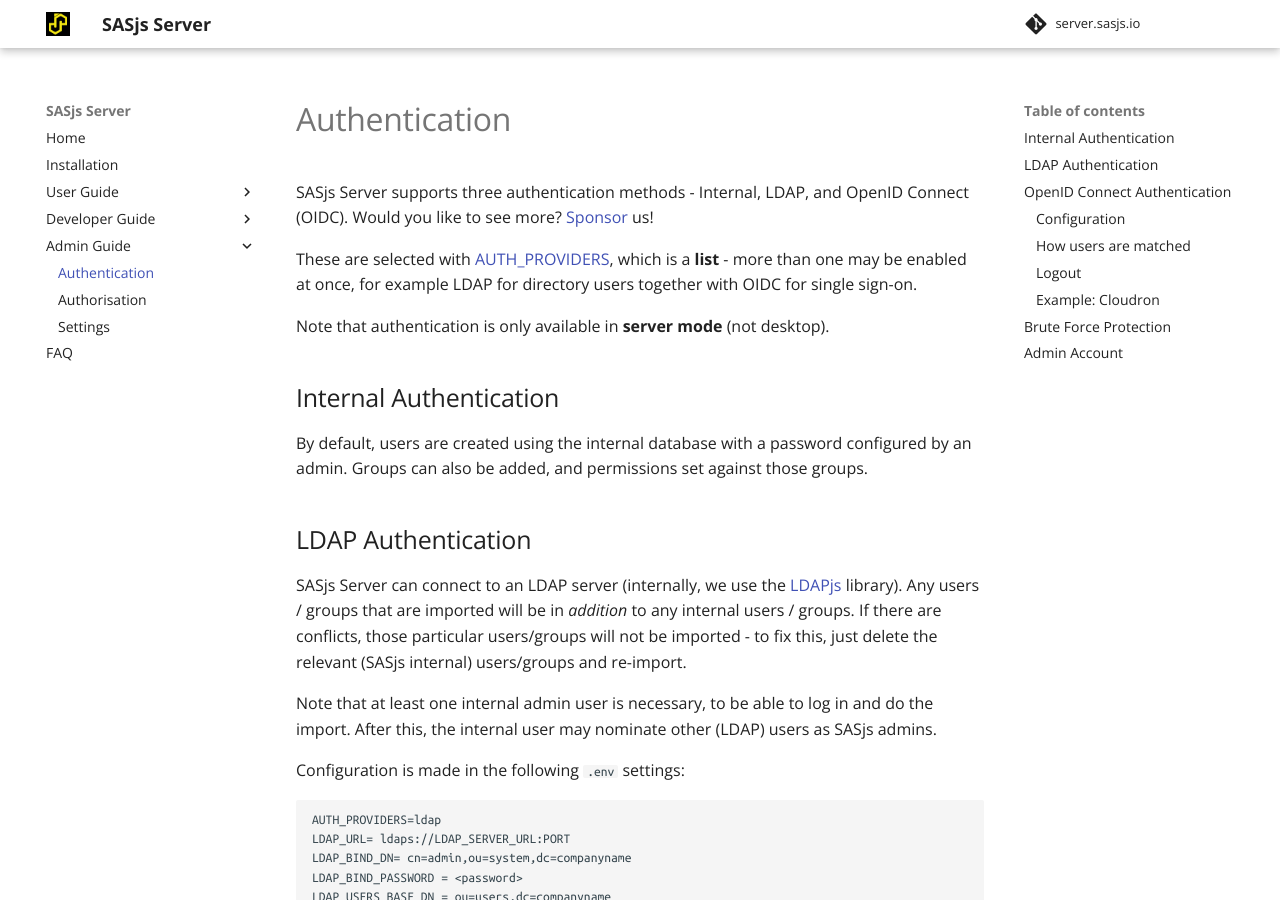
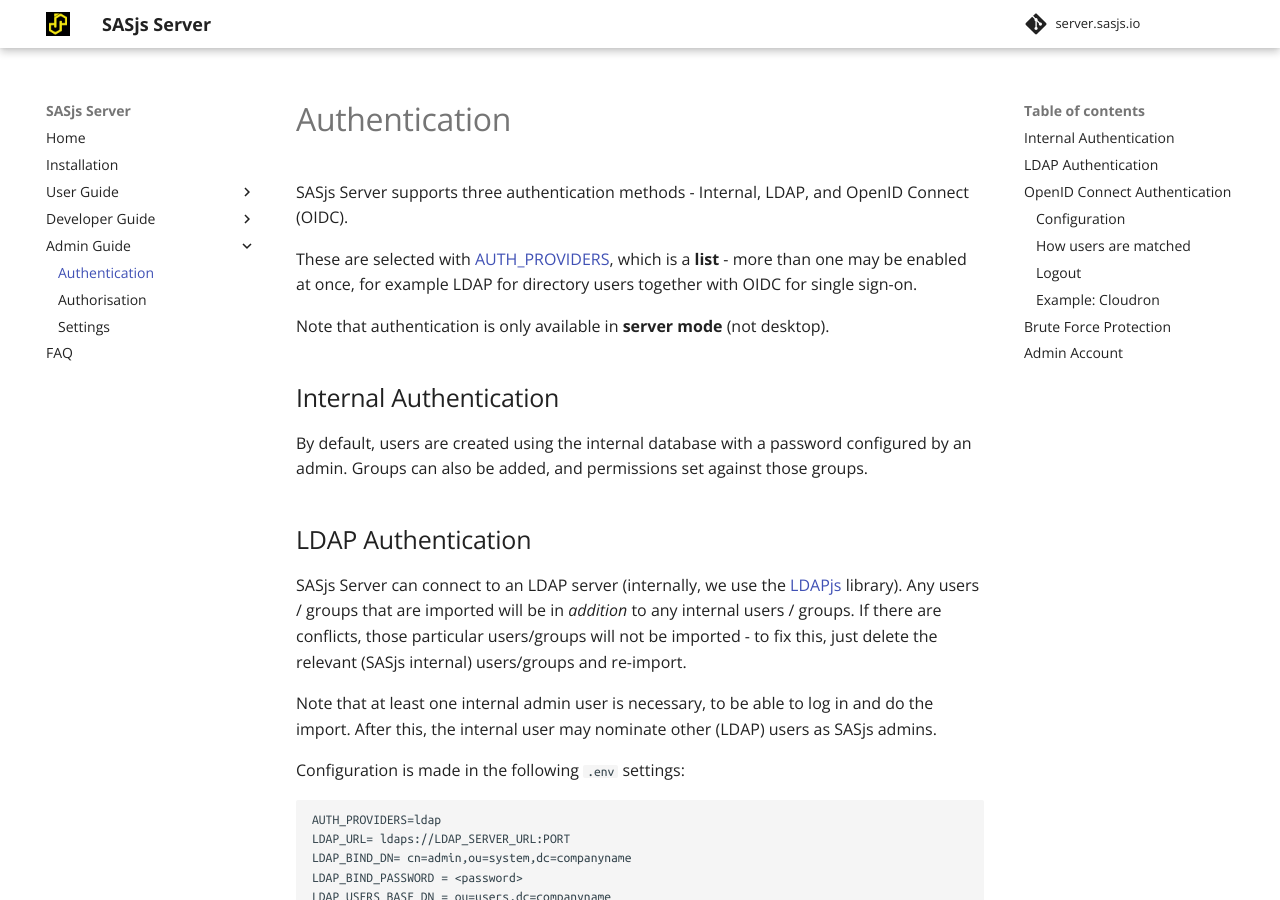
Before and after one commit to sasjs/server.sasjs.io, an MkDocs documentation site: the page built from docs/auth.md, in a window 1280 px wide and 900 px high. Built offline with MkDocs 1.6.1 and Material for MkDocs 9.7.7, drawn with Linux system fonts in a browser that asks for light colours; comment, search, counter and statistics services are not loaded.

Commit message:
docs: remove the dead sponsors link
The GitHub Sponsors profile no longer exists: https://github.com/sponsors/sasjs
now redirects to https://github.com/sasjs, so both references sent readers to
the org page rather than anything about sponsoring.

Removed from the two pages that carried it:

- docs/auth.md, from the opening line
- docs/permissions.md, from the "Folder Access" section

Neither sentence depended on the link, so both stand on their own afterwards:
the auth line simply lists the three supported providers, and the permissions
one still says the feature is coming soon.

Verified: mkdocs build succeeds, no "sponsor" reference remains anywhere in the
repo outside the gitignored build output, and the added lines are pure ASCII.

```diff
--- a/docs/auth.md
+++ b/docs/auth.md
@@ -7,7 +7,7 @@ og_image: /img/ldapconfig.png
 
 # Authentication
 
-SASjs Server supports three authentication methods - Internal, LDAP, and OpenID Connect (OIDC).  Would you like to see more?  [Sponsor](https://github.com/sponsors/sasjs) us!
+SASjs Server supports three authentication methods - Internal, LDAP, and OpenID Connect (OIDC).
 
 These are selected with [AUTH_PROVIDERS](/settings/#auth_providers), which is a **list** - more than one may be enabled at once, for example LDAP for directory users together with OIDC for single sign-on.
 
```
Also changed, not shown: docs/permissions.md (+1 -1 lines).
